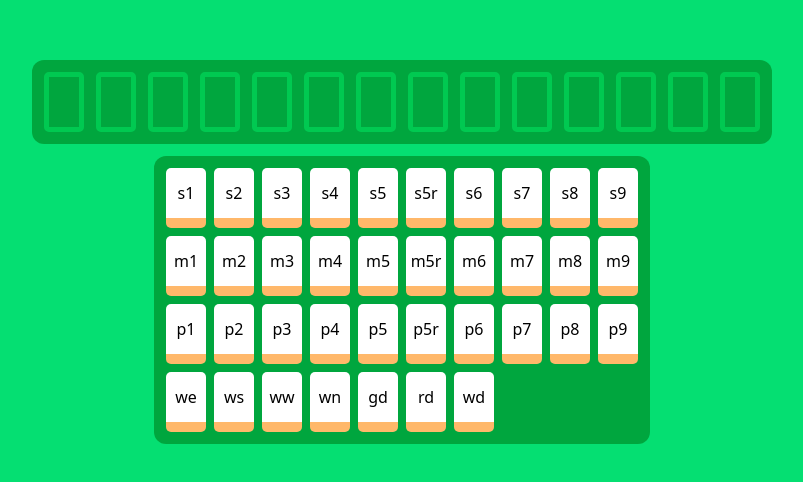
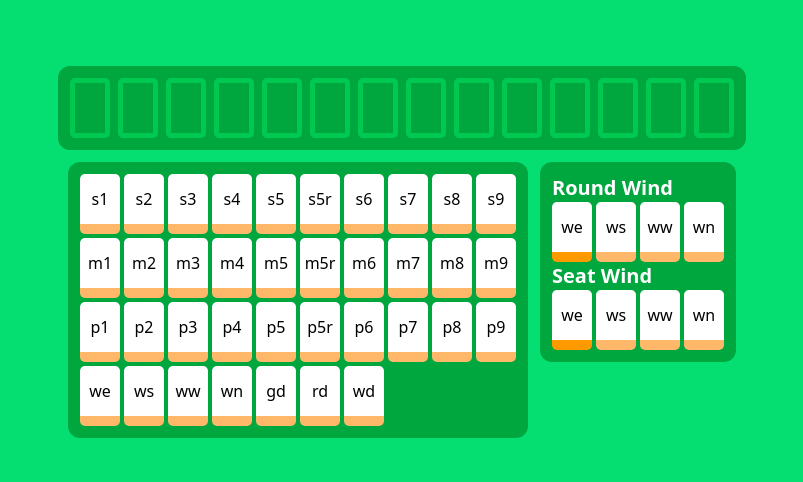
Before and after one commit to sjkorpela/riichi-mahjong-hand-points-calculator, a Next.js app in the folder frontend/: page / in a window 1280 px wide. Shown: the part 148-630 px from the top of the page, without its empty margins (238-1041 px from the left). Built offline with nearby package versions, Linux system fonts and the light colour scheme.

Commit message:
Add WindSelect

```diff
--- a/frontend/app/Components/TileButton.tsx
+++ b/frontend/app/Components/TileButton.tsx
@@ -1,4 +1,3 @@
-
 
 interface TileButtonProps {
     face?: string,
@@ -6,11 +5,14 @@ interface TileButtonProps {
     inactive?: boolean,
 }
 
-import "./TileButton.css";
+import "./Tile.css";
 export default function TileButton({face, clickFunc, inactive}: TileButtonProps) {
-    function tile(colors?: string) {
+    function tile(inactive?: boolean) {
         const base = "tile flex items-center justify-center";
-        colors = colors || "bg-white border-b-orange-300 hover:border-b-amber-500 active:bg-neutral-300 active:border-b-orange-400";
+        let colors = "bg-white border-b-orange-300 hover:border-b-amber-500 active:bg-neutral-300 active:border-b-orange-400";
+
+        if (inactive) { colors = "bg-white border-b-gray-400"; }
+
         return (
             <div className={`${base} ${colors}`}>
                 <a>{face ??= "xx"}</a>
@@ -19,10 +21,10 @@ export default function TileButton({face, clickFunc, inactive}: TileButtonProps)
     }
 
     if (inactive) {
-        return tile("bg-white border-b-gray-400");
+        return tile(inactive = true);
     } else {
         return (
-            <button className="button" onClick={clickFunc ??= () => alert("No clickFunc bruh")}>
+            <button onClick={clickFunc ??= () => alert("No clickFunc bruh")}>
                 {tile()}
             </button>
         )
--- /dev/null
+++ b/frontend/app/Components/WindSelect.tsx
@@ -0,0 +1,46 @@
+import {useState} from "react";
+import "./Tile.css";
+
+const winds = ["we", "ws", "ww", "wn"];
+
+interface WindSelectProps {
+    selectFunc: (wind: string) => void;
+}
+
+export default function WindSelect({selectFunc}: WindSelectProps) {
+
+    // move/connect to top layer?
+    const [wind, setWind] = useState<string>();
+    if (!wind) { selectWind("we"); }
+
+    function selectWind(w: string) {
+        setWind(w);
+        selectFunc(w);
+    }
+    function tile(face: string, inactive?: boolean) {
+        const base = "tile flex items-center justify-center";
+        let colors = "bg-white border-b-orange-300 hover:border-b-amber-500 active:bg-neutral-300 active:border-b-orange-400";
+
+        if (inactive) { colors = "bg-white border-b-amber-500"; }
+
+        return (
+            <div className={`${base} ${colors}`}>
+                <a>{face ??= "xx"}</a>
+            </div>
+        )
+    }
+
+    return <div className="flex gap-1">
+        {winds.map((w, key) => {
+            if (w == wind) {
+                return <div key={key}>
+                    {tile(w, true)}
+                </div>
+            } else {
+                return <button onClick={() => selectWind(w)} key={key}>
+                    {tile(w)}
+                </button>
+            }
+        })}
+    </div>
+}
--- a/frontend/app/page.tsx
+++ b/frontend/app/page.tsx
@@ -1,15 +1,18 @@
 "use client";
+
 
 const tileTypes = ["s1", "s2", "s3", "s4", "s5", "s5r", "s6", "s7", "s8", "s9", "m1", "m2", "m3", "m4", "m5", "m5r", "m6", "m7", "m8", "m9", "p1", "p2", "p3", "p4", "p5", "p5r", "p6", "p7", "p8", "p9", "we", "ws", "ww", "wn", "gd", "rd", "wd", ];
 const maxHandSize = 14;
+const maxTileCount = 4;
 
+import {useState} from "react";
 import TileButton from "@/app/Components/TileButton";
-import {useState} from "react";
 import EmptyTile from "./Components/EmptyTile";
+import WindSelect from "@/app/Components/WindSelect";
 
 export default function Home() {
 
-    const [hand, setHand] = useState(new Array<string>())
+    const [hand, setHand] = useState<string[]>([])
     const handFull = hand.length >= maxHandSize;
 
     function addTile(tile: string) {
@@ -25,7 +28,7 @@ export default function Home() {
 
     return (
         <div className="flex flex-col min-h-screen items-center justify-center gap-3 bg-green-400">
-            <div className="flex items-center justify-center mt p-3 gap-3 bg-green-600 rounded-xl">
+            <div className="flex items-center justify-center mt p-3 gap-2 bg-green-600 rounded-xl">
                 {hand.map((f, key) => {
                     return <TileButton
                         face={f}
@@ -33,22 +36,32 @@ export default function Home() {
                             removeTile(key)
                         }}
                         key={key}
-                    ></TileButton>
+                    />
                 })}
                 {Array.from(
                     {length: maxHandSize - hand.length},
                     (_, key) => <EmptyTile key={key}/>
                 )}
             </div>
-            <div className="flex items-start">
-                <div className="grid grid-cols-10 mt p-3 gap-2 bg-green-600 rounded-xl">
+            <div className="flex items-start gap-3">
+                <div className="grid grid-cols-10 mt p-3 gap-1 bg-green-600 rounded-xl">
                     {tileTypes.map((f, key) => {
                         return <TileButton
                             face={f}
                             clickFunc={() => addTile(f)} key={key}
                             inactive={handFull}
-                        ></TileButton>
+                        />
                     })}
+                </div>
+                <div className="mt p-3 bg-green-600 rounded-xl">
+                    <h1 className="text-xl text-white font-bold">Round Wind</h1>
+                    <WindSelect
+                        selectFunc={(w: string) => console.log(w)}
+                    />
+                    <h1 className="text-xl text-white font-bold">Seat Wind</h1>
+                    <WindSelect
+                        selectFunc={(w: string) => console.log(w)}
+                    />
                 </div>
             </div>
         </div>
```
Also changed, not shown: frontend/app/Components/Tile.css (renamed from frontend/app/Components/TileButton.css).
